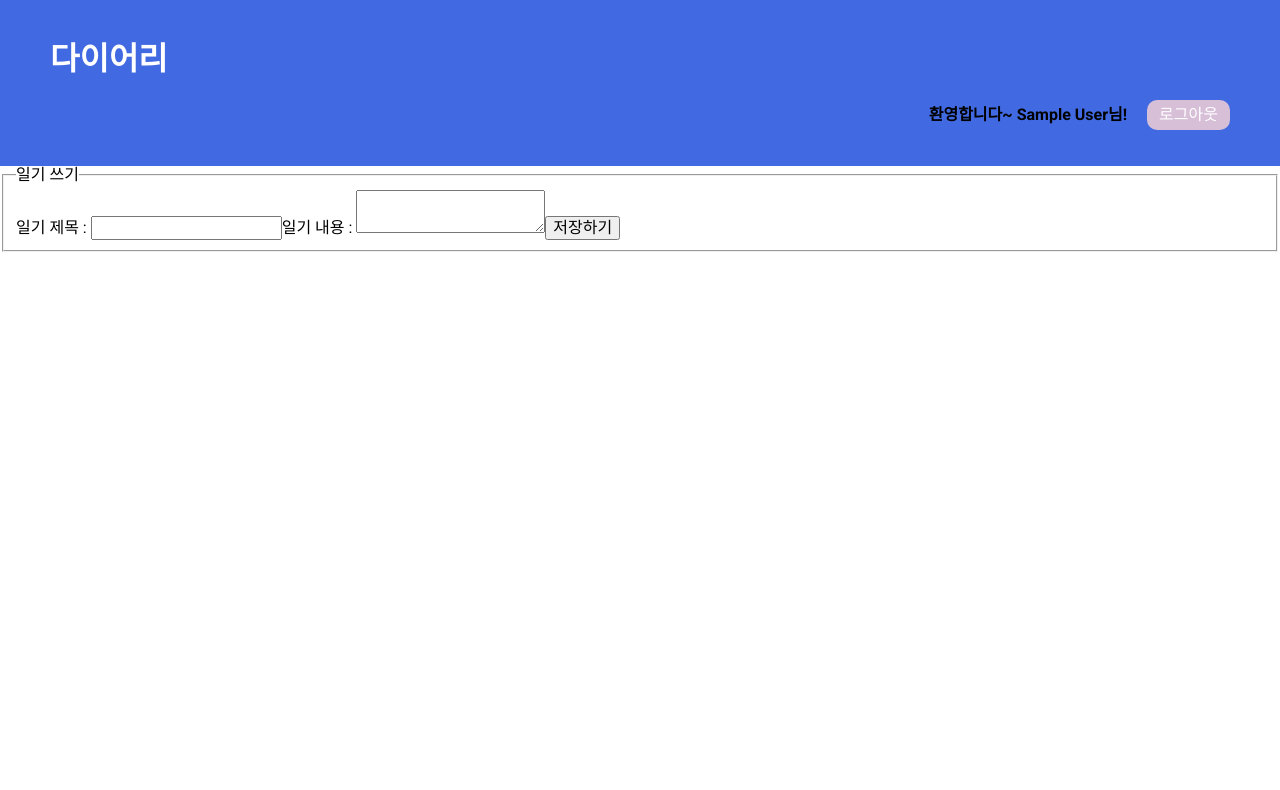
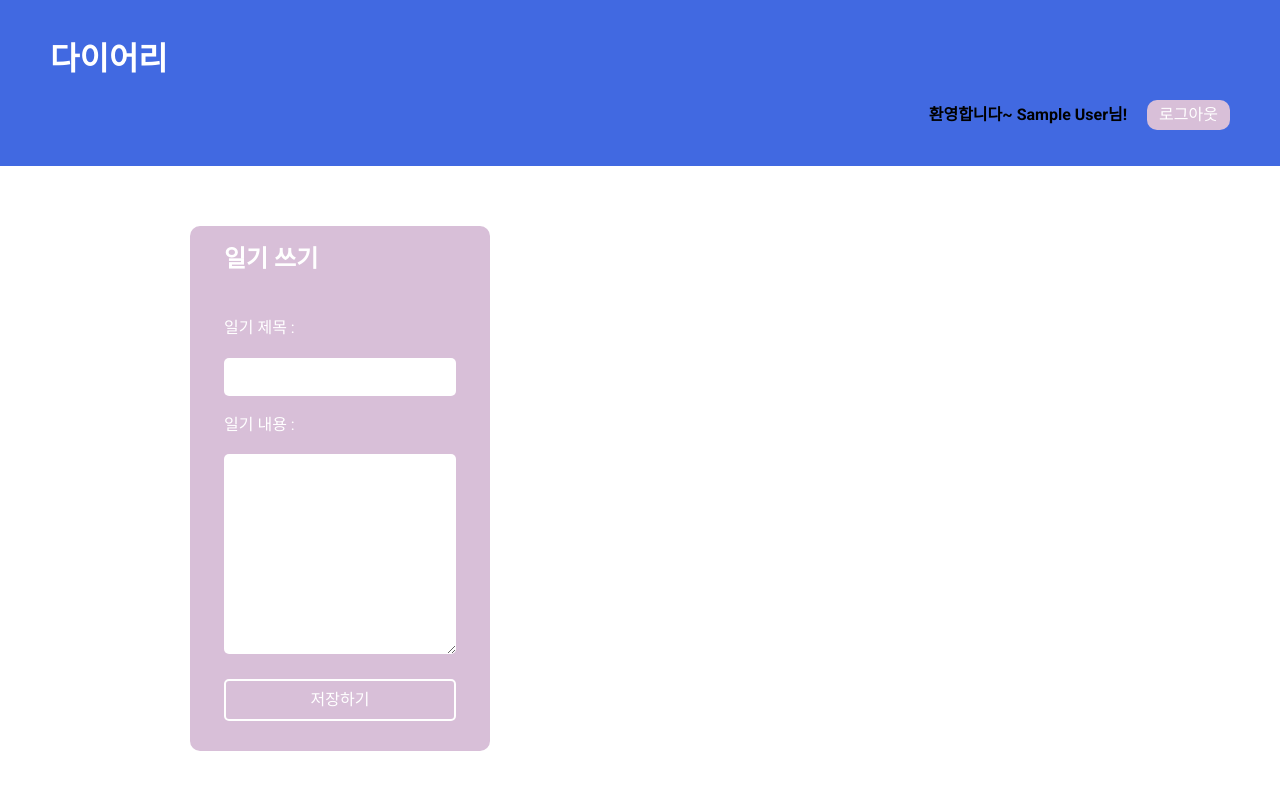
Before and after one commit to baeggoose/Firebase, a React (Create React App) app: page / in a window 1280 px wide. Shown: the top 790 px of the page. Built offline with nearby package versions, Linux system fonts and the light colour scheme; no server answers; the database is empty; sample sign-in values are in the browser's storage.

Commit message:
Home 화면 스타일링

```diff
--- a/src/index.css
+++ b/src/index.css
@@ -1,10 +1,18 @@
-@import url('https://fonts.googleapis.com/css2?family=Roboto:wght@100;300;400;500;700;900&display=swap');
+@import url("https://fonts.googleapis.com/css2?family=Roboto:wght@100;300;400;500;700;900&display=swap");
 
 /* base styles */
 body {
-  font-family: 'Roboto', sans-serif;
+  font-family: "Roboto", sans-serif;
 }
 
 ul {
   list-style-type: none;
 }
+
+* {
+  box-sizing: border-box;
+}
+
+button {
+  cursor: pointer;
+}
--- a/src/pages/home/Home.module.css
+++ b/src/pages/home/Home.module.css
@@ -0,0 +1,92 @@
+.cont {
+  display: grid;
+  grid-template-columns: 1fr 2fr;
+  max-width: 960px;
+  margin: 60px auto;
+  padding: 0 30px;
+}
+
+.side_menu form {
+  padding: 20px;
+  background-color: Thistle;
+  border-radius: 10px;
+}
+
+.side_menu fieldset {
+  border: none;
+}
+
+.side_menu legend {
+  font-size: 1.5em;
+  font-weight: bold;
+  margin-bottom: 20px;
+  color: #fff;
+}
+
+.side_menu input {
+  display: block;
+  width: 100%;
+  padding: 10px;
+  border: none;
+  border-radius: 5px;
+}
+
+.side_menu label {
+  display: block;
+  margin: 20px auto;
+  color: #fff;
+}
+
+.side_menu textarea {
+  height: 200px;
+  width: 100%;
+  border-radius: 5px;
+  border: none;
+}
+
+.side_menu button {
+  display: block;
+  width: 100%;
+  margin-top: 20px;
+  padding: 10px 12px;
+  border-radius: 5px;
+  background-color: transparent;
+  border: 2px solid #fff;
+  color: #fff;
+}
+
+.content_list {
+  margin: 0;
+}
+
+.content_list li {
+  border: 1px solid #f2f2f2;
+  box-shadow: 3px 3px 5px rgba(50, 50, 50, 0.1);
+  padding: 30px;
+  position: relative;
+  border-left: 4px solid Thistle;
+}
+
+.content_list li + li {
+  margin: 30px 0;
+}
+
+.content_list .title {
+  font-size: 1.5em;
+}
+
+.content_list .text {
+  font-size: 1.3em;
+}
+
+.content_list button {
+  position: absolute;
+  top: 0;
+  right: 0;
+  background-color: Thistle;
+  border: 0;
+  color: #fff;
+  padding: 12px 8px;
+  line-height: 0;
+  cursor: pointer;
+}
```
